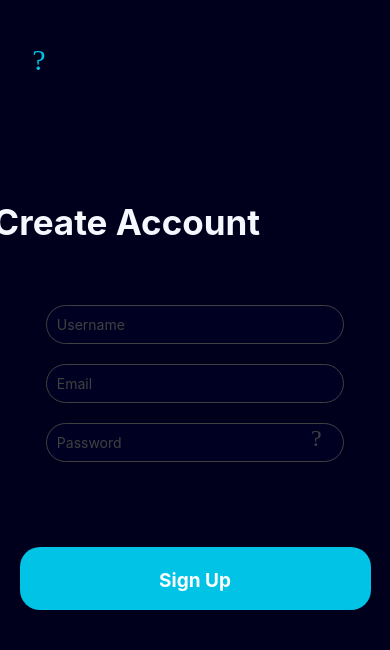
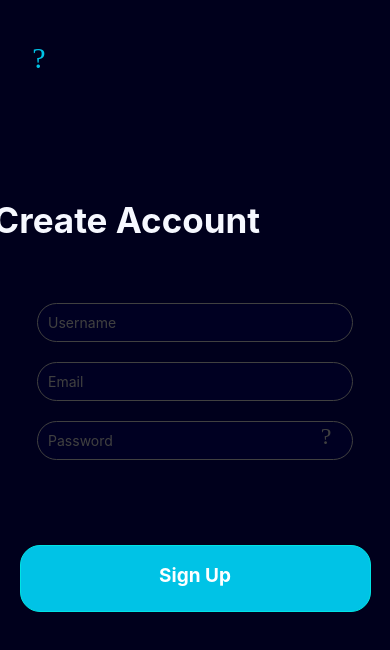
Before and after one commit to tolera1ed01/SwiftStudy, a React Native app: screen /SignUpScreen in a window 390 px wide. Shown: the top 650 px of the page. Built offline with nearby package versions, Linux system fonts and the light colour scheme.

Commit message:
LoggingIn complete

```diff
--- /dev/null
+++ b/Screens/HomeScreen.js
@@ -0,0 +1,16 @@
+import React from "react";
+import { View, Text, SafeAreaView, TextInput, TouchableOpacity } from "react-native";
+import styles from "../stylesheet";
+import { useNavigation, useTheme } from "@react-navigation/native";
+
+export default function HomeScreen() {
+      const { colors } = useTheme();
+
+
+
+  return (
+    <SafeAreaView style={[styles.container, { backgroundColor: colors.background }]}>
+
+    </SafeAreaView>
+  );
+}
--- a/Screens/LoginScreen.js
+++ b/Screens/LoginScreen.js
@@ -1,16 +1,26 @@
-import React from "react";
-import { View, Text, SafeAreaView, TextInput, TouchableOpacity } from "react-native";
+import React, { useState } from "react";
+import { View, Text, SafeAreaView, TextInput, TouchableOpacity, Alert } from "react-native";
 import styles from "../stylesheet";
 import { useNavigation, useTheme } from "@react-navigation/native";
-
-
+import { signInWithEmailAndPassword } from "firebase/auth";
+import { auth } from "../firebaseConfig";
 
 
 
 export default function LoginScreen() {
-
   const navigation = useNavigation();
   const { colors } = useTheme();
+  const [email, setEmail] = useState("");
+  const [password, setPassword] = useState("");
+
+  const loginHandler = async () => {
+    try {
+      await signInWithEmailAndPassword(auth, email, password)
+        navigation.navigate("HomeScreen")
+    } catch(error) {
+      Alert.alert("Login error:",error.message)
+    }
+  }
 
   return (
       <SafeAreaView style={[styles.container, { backgroundColor: colors.background }]}>
@@ -21,15 +31,22 @@ export default function LoginScreen() {
             style={[styles.inputBox, {backgroundColor: colors.card, color: colors.text}]}
             placeholder="Email"
             placeholderTextColor={ colors.placeholderText }
+            value={email}
+            onChangeText={(text) => setEmail(text)}
           />
           <TextInput
             style={[styles.inputBox, {backgroundColor: colors.card, color: colors.text}]}
             placeholder="Password"
             placeholderTextColor={ colors.placeholderText }
+            value={password}
+            onChangeText={(text) => setPassword(text)}
           />
         </View>
         <View style={styles.buttonContainer}>
-          <TouchableOpacity style={[styles.button, {backgroundColor: colors.primary }]}>
+          <TouchableOpacity
+          style={[styles.button, {backgroundColor: colors.primary }, {borderColor: "#00e4e4"}]}
+          onPress={loginHandler}
+          >
             <Text style={styles.buttonText}>Log in</Text>
           </TouchableOpacity>
         </View>
--- a/Screens/SignUpScreen.js
+++ b/Screens/SignUpScreen.js
@@ -100,7 +100,7 @@ export default function SignUpScreen() {
 
     </View>
       <View style={styles.buttonContainer}>
-          <TouchableOpacity style={[styles.button, {backgroundColor: colors.primary }]} onPress={signUpHandler}>
+          <TouchableOpacity style={[styles.button, {backgroundColor: colors.primary }, {borderColor: "#00e4e4" }]} onPress={signUpHandler}>
             <Text style={styles.buttonText}>Sign Up</Text>
           </TouchableOpacity>
       </View>
--- a/Stacks/Appstack.js
+++ b/Stacks/Appstack.js
@@ -2,6 +2,7 @@ import { NavigationContainer } from "@react-navigation/native";
 import { createStackNavigator } from "@react-navigation/stack";
 import LoginScreen from '../Screens/LoginScreen';
 import SignUpScreen from "../Screens/SignUpScreen";
+import HomeScreen from "../Screens/HomeScreen";
 import { SwiftstudyTheme } from "../stylesheet";
 import { StatusBar } from "react-native";
 
@@ -19,6 +20,7 @@ export default function AppStack() {
         <Stack.Navigator initialRouteName="LoginScreen" screenOptions={{headerShown: false}}>
           <Stack.Screen name="LoginScreen" component={LoginScreen} />
           <Stack.Screen name="SignUpScreen" component={SignUpScreen} />
+          <Stack.Screen name="HomeScreen" component={HomeScreen} />
         </Stack.Navigator>
       </NavigationContainer>
     </>
--- a/stylesheet.js
+++ b/stylesheet.js
@@ -74,16 +74,17 @@ const styles = StyleSheet.create({
   inputContainer: {
     position: "relative",
     bottom: "25%",
-    width: windowWidth * 0.85,
+    width: windowWidth * 0.9,
     flexDirection: "column",
     justifyContent: "center",
     alignItems: "center",
   },
   button: {
     borderRadius: 20,
-    padding: 22,
+    padding: 18,
     width: windowWidth * 0.9,
-    height: windowHeight * 0.075,
+    height: windowHeight * 0.08,
+    borderWidth: 1,
   },
   buttonText: {
     color: '#fff',
```
